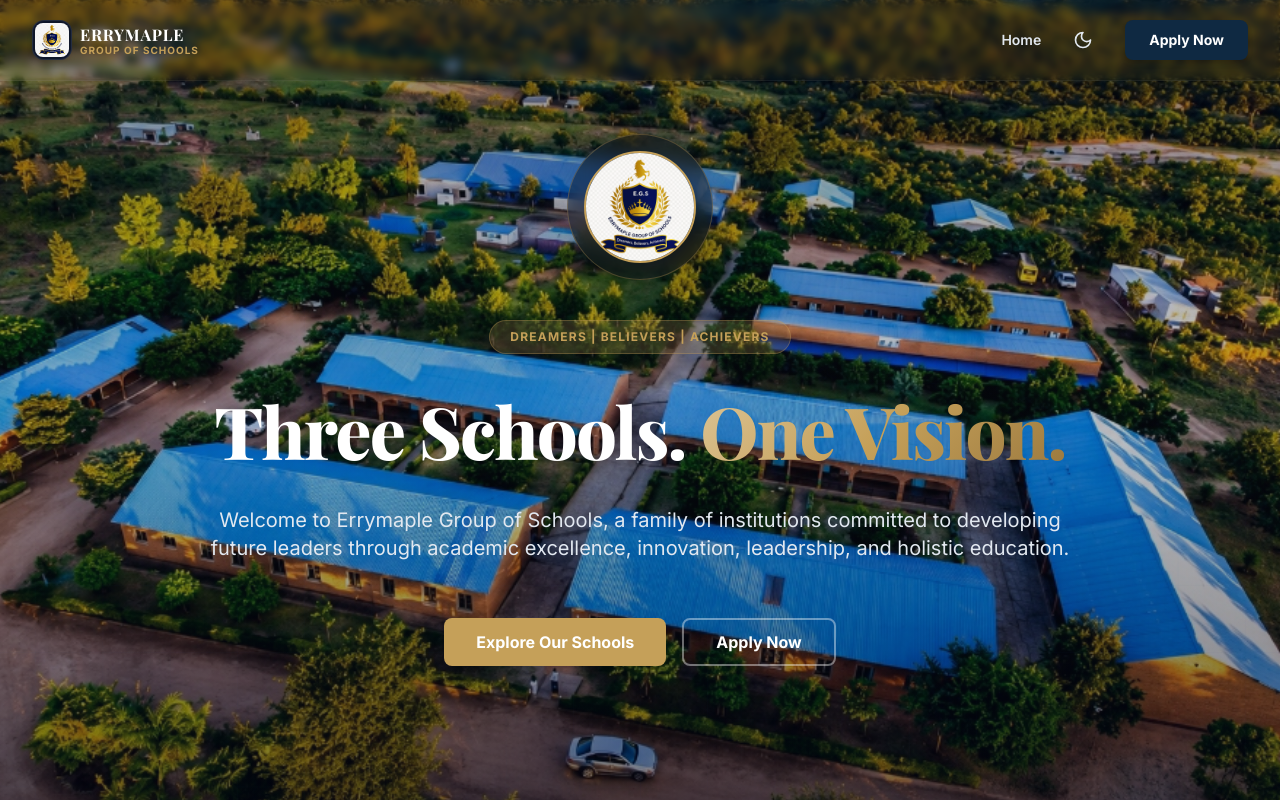
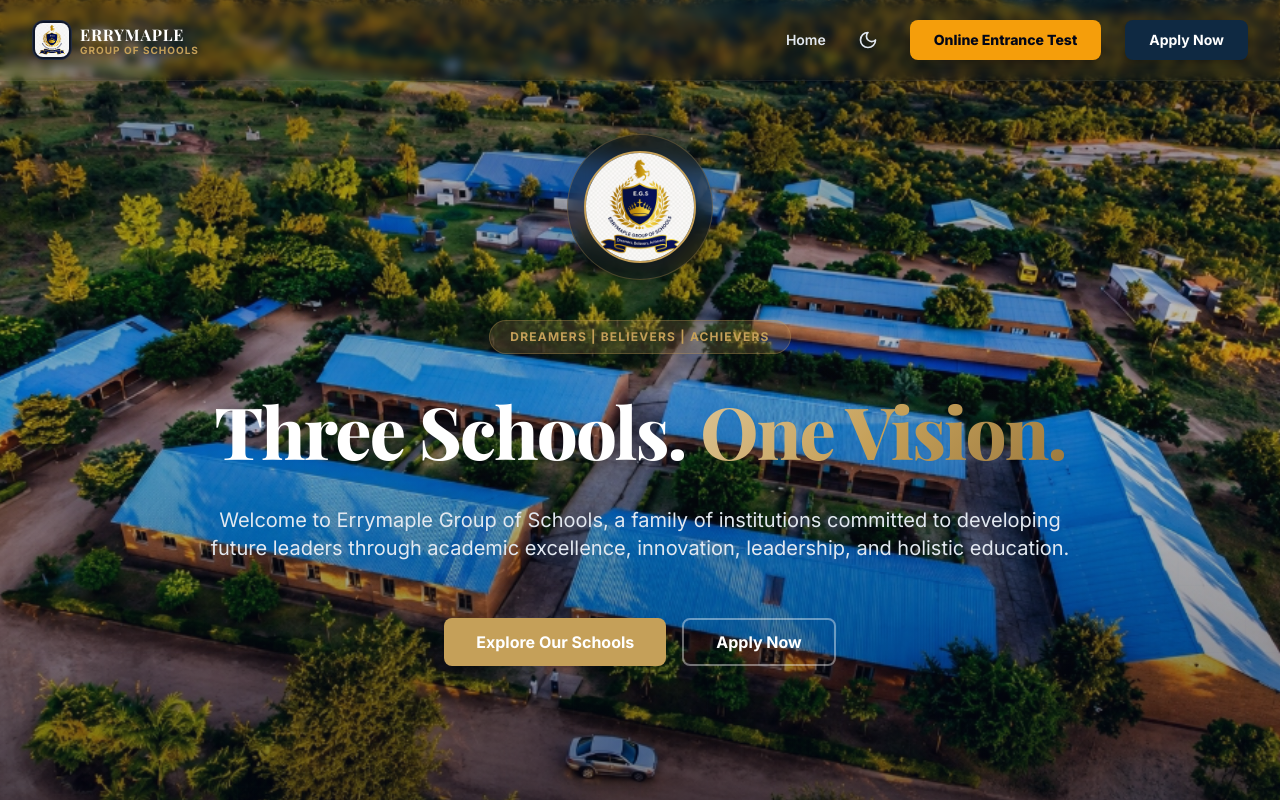
Before and after one commit to unclechipaz/errymaple-portal, a Next.js app: page / in a window 1280 px wide. Shown: the top 802 px of the page. Built offline with nearby package versions, Linux system fonts and the light colour scheme; a web font is replaced by a local one.

Commit message:
Add Online Entrance Test button to top navigation bar

```diff
--- a/components/Navbar.tsx
+++ b/components/Navbar.tsx
@@ -95,6 +95,12 @@ export default function Navbar() {
               {theme === "light" ? <Moon className="h-5 w-5" /> : <Sun className="h-5 w-5" />}
             </button>
 
+            <Link href="/entrance-test">
+              <Button className="font-extrabold bg-amber-500 hover:bg-amber-600 text-slate-950 shadow-md">
+                Online Entrance Test
+              </Button>
+            </Link>
+
             <a href="#admissions">
               <Button variant="default" size="default" className="font-bold">
                 Apply Now
```
